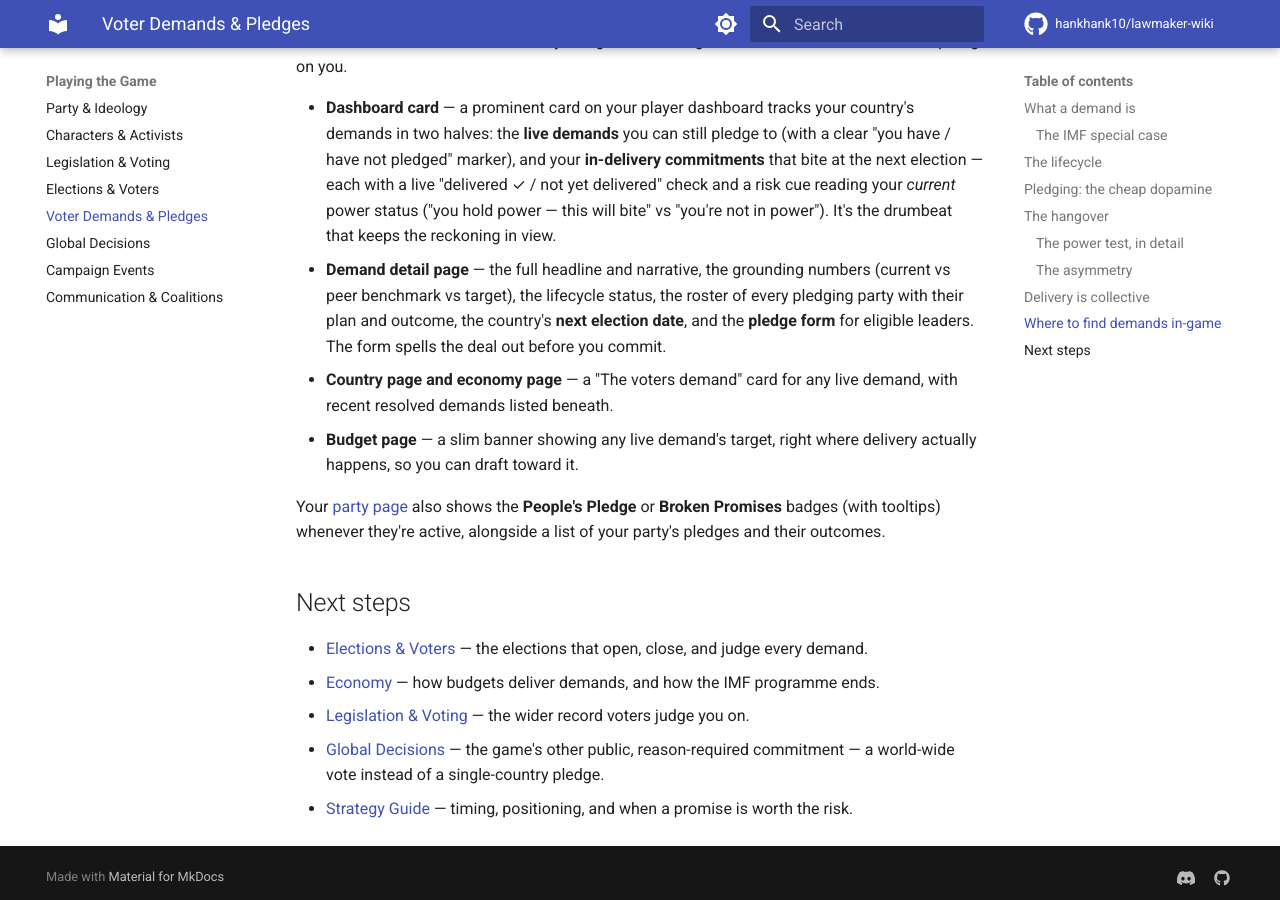
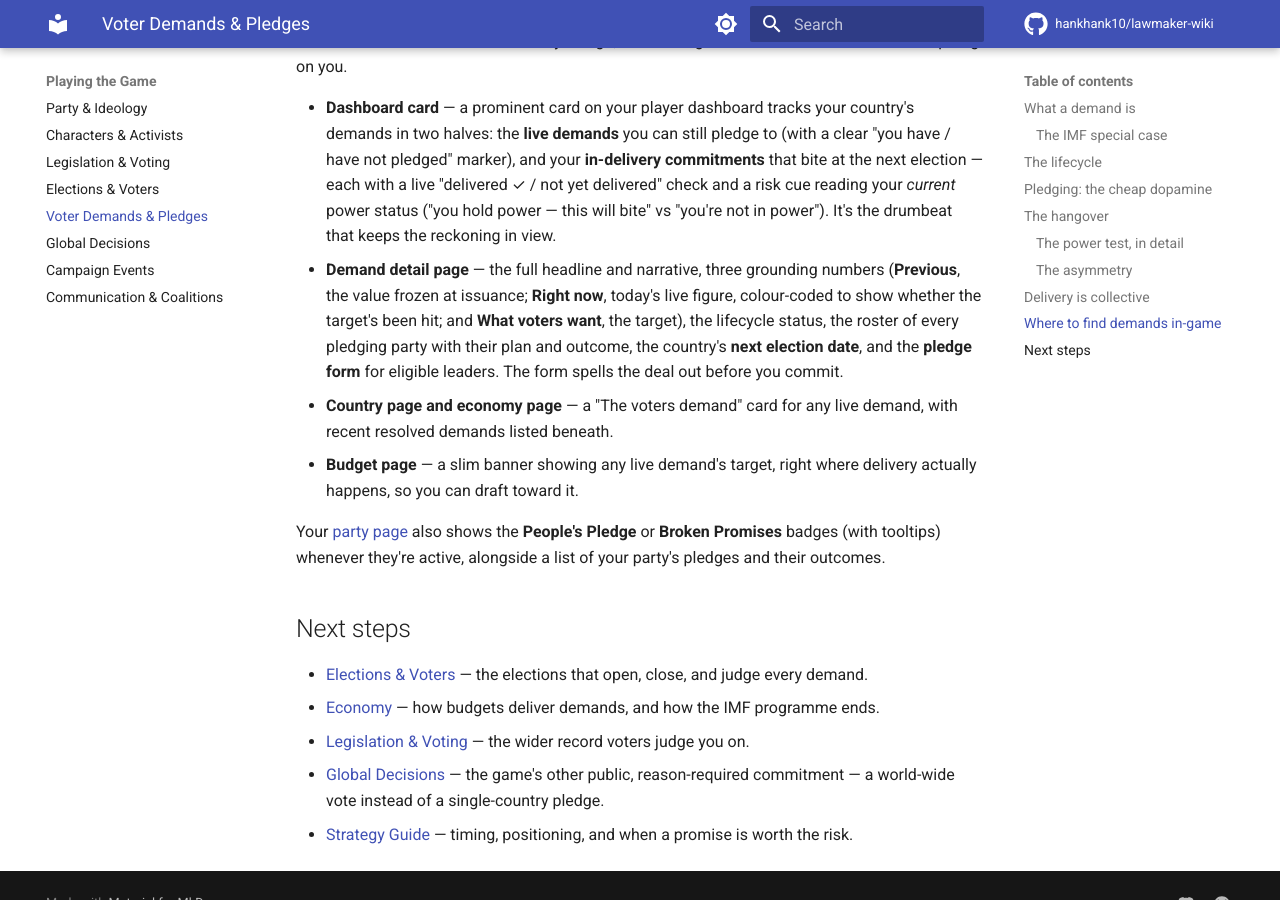
Before and after one commit to hankhank10/lawmaker-wiki, an MkDocs documentation site: the page built from docs/gameplay/demands.md, in a window 1280 px wide and 900 px high, scrolled down 5724 px. Built offline with MkDocs 1.6.1 and Material for MkDocs 9.7.7, drawn with Linux system fonts in a browser that asks for light colours; comment, search, counter and statistics services are not loaded.

Commit message:
📝 Sync from private repo
Auto-synced from hankhank10/lawmaker/game-manual

```diff
--- a/docs/gameplay/demands.md
+++ b/docs/gameplay/demands.md
@@ -132,7 +132,7 @@ That's why the promise and the delivery can come apart so brutally. You pledge a
 Demands are hard to miss — that's by design, so the hangover feels inevitable rather than sprung on you.
 
 - **Dashboard card** — a prominent card on your player dashboard tracks your country's demands in two halves: the **live demands** you can still pledge to (with a clear "you have / have not pledged" marker), and your **in-delivery commitments** that bite at the next election — each with a live "delivered ✓ / not yet delivered" check and a risk cue reading your *current* power status ("you hold power — this will bite" vs "you're not in power"). It's the drumbeat that keeps the reckoning in view.
-- **Demand detail page** — the full headline and narrative, the grounding numbers (current vs peer benchmark vs target), the lifecycle status, the roster of every pledging party with their plan and outcome, the country's **next election date**, and the **pledge form** for eligible leaders. The form spells the deal out before you commit.
+- **Demand detail page** — the full headline and narrative, three grounding numbers (**Previous**, the value frozen at issuance; **Right now**, today's live figure, colour-coded to show whether the target's been hit; and **What voters want**, the target), the lifecycle status, the roster of every pledging party with their plan and outcome, the country's **next election date**, and the **pledge form** for eligible leaders. The form spells the deal out before you commit.
 - **Country page and economy page** — a "The voters demand" card for any live demand, with recent resolved demands listed beneath.
 - **Budget page** — a slim banner showing any live demand's target, right where delivery actually happens, so you can draft toward it.
 
```
